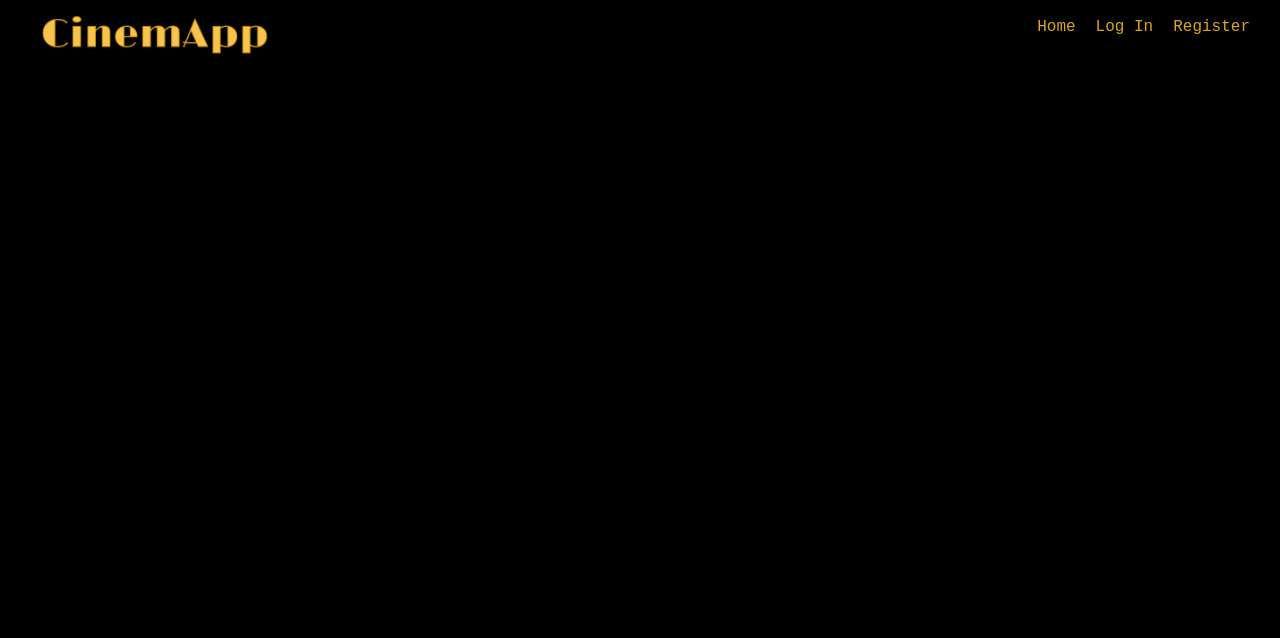
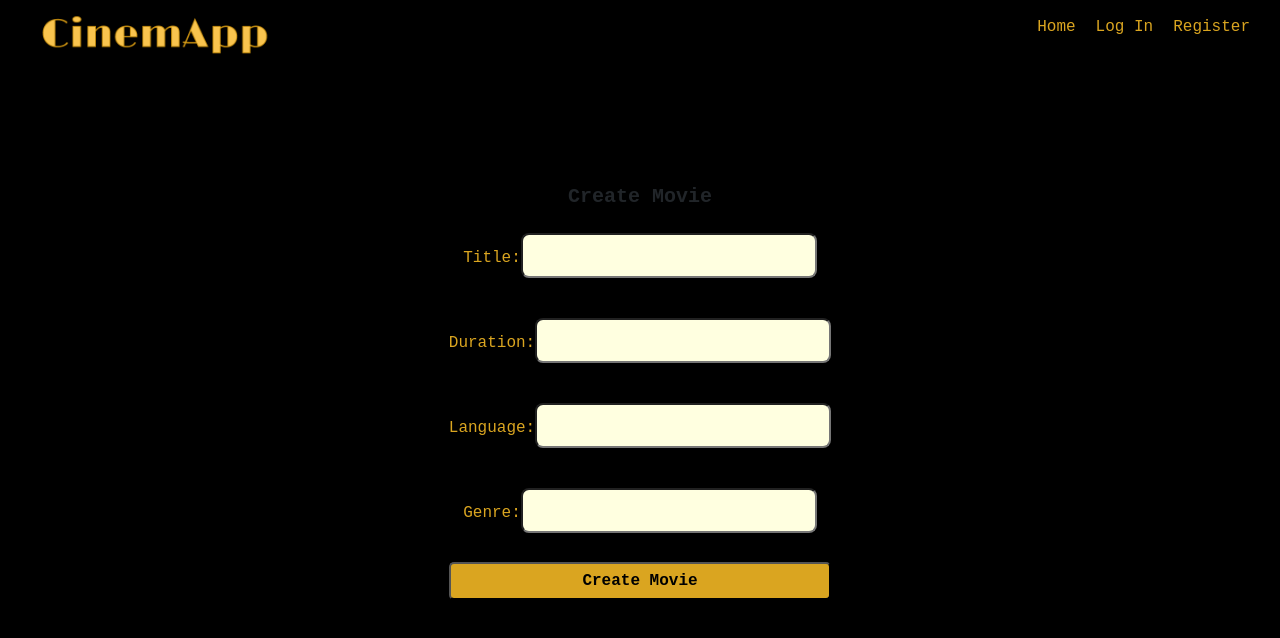
Before and after one commit to Sarkku89/cinemapp2, a React (Create React App) app in the folder cinemapp/: page /create-movie in a window 1280 px wide. Shown: the top 638 px of the page. Built offline with nearby package versions, Linux system fonts and the light colour scheme.

Commit message:
CreateMovie done, createuser deleted

```diff
--- a/cinemapp/src/App.js
+++ b/cinemapp/src/App.js
@@ -1,12 +1,12 @@
 import './App.css';
 import 'bootstrap/dist/css/bootstrap.min.css';
 import { BrowserRouter, Routes, Route, Link } from 'react-router-dom';
-import CreateUser from './CreateUser';
 import UpdateUser from './UpdateUser';
 import RegisterUser from './RegisterUser';
 import Gallery from './Gallery';
 import Login from './LogIn';
 import Profile from './Profile';
+import CreateMovie from './CreateMovie';
 import { useState } from 'react';
 import UserContext from './UserContext';
 
@@ -60,11 +60,11 @@ function App() {
         <UserContext.Provider value={{user}} >
         <Routes>
           <Route path="/" element={<Gallery />} />
-          <Route path="/create" element={<CreateUser />} />
           <Route path="/update/:id" element={<UpdateUser />} />
           <Route path="/register" element={<RegisterUser />} />
           <Route path="/profile" element={<Profile />} />
           <Route path="/login" element={<Login onLogin={handleLogin} />} />
+          <Route path="/create-movie" element={<CreateMovie />} />
         </Routes>
         </UserContext.Provider>
       </BrowserRouter>
--- /dev/null
+++ b/cinemapp/src/CreateMovie.js
@@ -0,0 +1,64 @@
+import React, { useState } from 'react';
+import axios from 'axios';
+import { useNavigate } from "react-router-dom";
+
+const CreateMovie = () => {
+  const [movieData, setMovieData] = useState({
+    title: '',
+    duration: '',
+    language: '',
+    genre: '',
+  });
+
+  const navigate = useNavigate();
+
+  const handleChange = (e) => {
+    const { name, value } = e.target;
+    setMovieData({
+      ...movieData,
+      [name]: value,
+    });
+  };
+
+  const handleSubmit = async (e) => {
+    e.preventDefault();
+    try {
+      const response = await axios.post('http://localhost:8080/movies', movieData);
+      console.log('Movie created successfully:', response.data);
+      navigate('/');
+    } catch (error) {
+      console.error('Error creating movie:', error);
+    }
+  };
+
+  return (
+    <div>
+      <h2>Create Movie</h2>
+      <form onSubmit={handleSubmit}>
+        <label>
+          Title:
+          <input type="text" name="title" value={movieData.title} onChange={handleChange} />
+        </label>
+        <br />
+        <label>
+          Duration:
+          <input type="text" name="duration" value={movieData.duration} onChange={handleChange} />
+        </label>
+        <br />
+        <label>
+          Language:
+          <input type="text" name="language" value={movieData.language} onChange={handleChange} />
+        </label>
+        <br />
+        <label>
+          Genre:
+          <input type="text" name="genre" value={movieData.genre} onChange={handleChange} />
+        </label>
+        <br />
+        <button type="submit">Create Movie</button>
+      </form>
+    </div>
+  );
+};
+
+export default CreateMovie;
--- a/cinemapp/src/CreateUser.js
+++ /dev/null
@@ -1,94 +0,0 @@
-//import axios from "axios";
-import React, { useState, useEffect } from "react";
-import { useNavigate } from "react-router-dom";
-import { getAllUsers, createUser } from './api/axios';
-
-function CreateUser() {
-    const [name, setName] = useState('')
-    const [email, setEmail] = useState('')
-    const [password, setPassword] = useState('')
-    const navigate = useNavigate();
-
-    const [users, setUsers] = useState([]);
-
-    useEffect(() => {
-        const fetchData = async () => {
-        try {
-            const response = await getAllUsers();
-            setUsers(response.data);
-        } catch (error) {
-            console.error('Error fetching data:', error);
-        }
-        };
-
-        fetchData();
-    }, []);
-
-    /*function handleSubmit(event) {
-        event.preventDefault();
-        axios.post('http://localhost:8081/create', { name, email, password })
-            .then(res => {
-                console.log(res)
-                navigate('/');
-            }).catch(err => console.log(err));
-    }
-
-    function handleSubmit(event) {
-        event.preventDefault();
-        axios.post('http://localhost:8081/create', { name, email, password })
-            .then(res => {
-                console.log(res)
-                navigate('/');
-            }).catch(err => console.log(err));
-    }*/
-
-    const handleSubmit = async (event) => {
-        try {
-            event.preventDefault();
-            const newUser = {
-                "name": name,
-                "email": email,
-                "password": password
-            }//{ name: name, email: email, password: password };
-            await createUser(newUser);
-            // Fetch updated user list after creation
-            const response = await getAllUsers();
-            setUsers(response.data);
-            navigate('/')
-        } catch (error) {
-            console.error('Error creating user:', error);
-        }
-    };
-
-    return (
-        <div className="d-flex vh-100 bg-primary justify-content-center align-items-center">
-            <div className="w-50 bg-white rounded p-3">
-                <form onSubmit={handleSubmit}>
-                    <h2>Register new user</h2>
-
-                    <div className="mb-2">
-                        <label htmlFor="">Name</label>
-                        <input type="text" placeholder="Enter name" className="from-control"
-                            onChange={e => setName(e.target.value)} />
-                    </div>
-
-                    <div className="mb-2">
-                        <label htmlFor="">Email</label>
-                        <input type="email" placeholder="Enter email" className="form-control"
-                            onChange={e => setEmail(e.target.value)} />
-                    </div>
-
-                    <div className="mb-2">
-                        <label htmlFor="">Password</label>
-                        <input type="password" placeholder="Enter email" className="form-control"
-                            onChange={e => setPassword(e.target.value)} />
-                    </div>
-                    <button className="btn btn-success">Submit</button>
-                </form>
-            </div>
-
-        </div>
-    )
-}
-
-export default CreateUser
--- a/cinemapp/src/RegisterUser.js
+++ b/cinemapp/src/RegisterUser.js
@@ -1,6 +1,5 @@
 import { useRef, useState, useEffect } from "react";
-//import axios from 'axios';
-import { createUser } from './api/axios';
+import axios from 'axios';
 
 
 const USER_REGEX = /^[a-zA-Z][a-zA-Z0-9-_]{3,23}$/;
@@ -63,32 +62,14 @@ const RegisterUser = () => {
     }, [name, pwd, matchPwd])
 
 
-    /*function handleSubmit(event) {
+    function handleSubmit(event) {
         event.preventDefault();
-        axios.post('http://localhost:8081/register', { name, email, password: pwd })
+        axios.post('http://localhost:8080/users', { "name": name, "email": email, "password": pwd })
             .then(res => {
                 console.log(res)
+                setSuccess(true);
             }).catch(err => console.log(err));
-            setSuccess(true);
-    }*/
-
-    const handleSubmit = async (event) => {
-        try {
-            event.preventDefault();
-            const newUser = {
-                "name": name,
-                "email": email,
-                "password": pwd
-            }
-            await createUser(newUser);
-            // Fetch updated user list after creation
-            //const response = await getAllUsers();
-            //setUsers(response.data);
-            setSuccess(true)
-        } catch (error) {
-            console.error('Error creating user:', error);
-        }
-    };
+    }
 
     return (
         <>
@@ -96,7 +77,7 @@ const RegisterUser = () => {
                 <section>
                     <h1>Success!</h1>
                     <p>
-                        <a href="#">Sign In</a>
+                        <a href="/login">Sign In</a>
                     </p>
                 </section>
             ) : (
```
